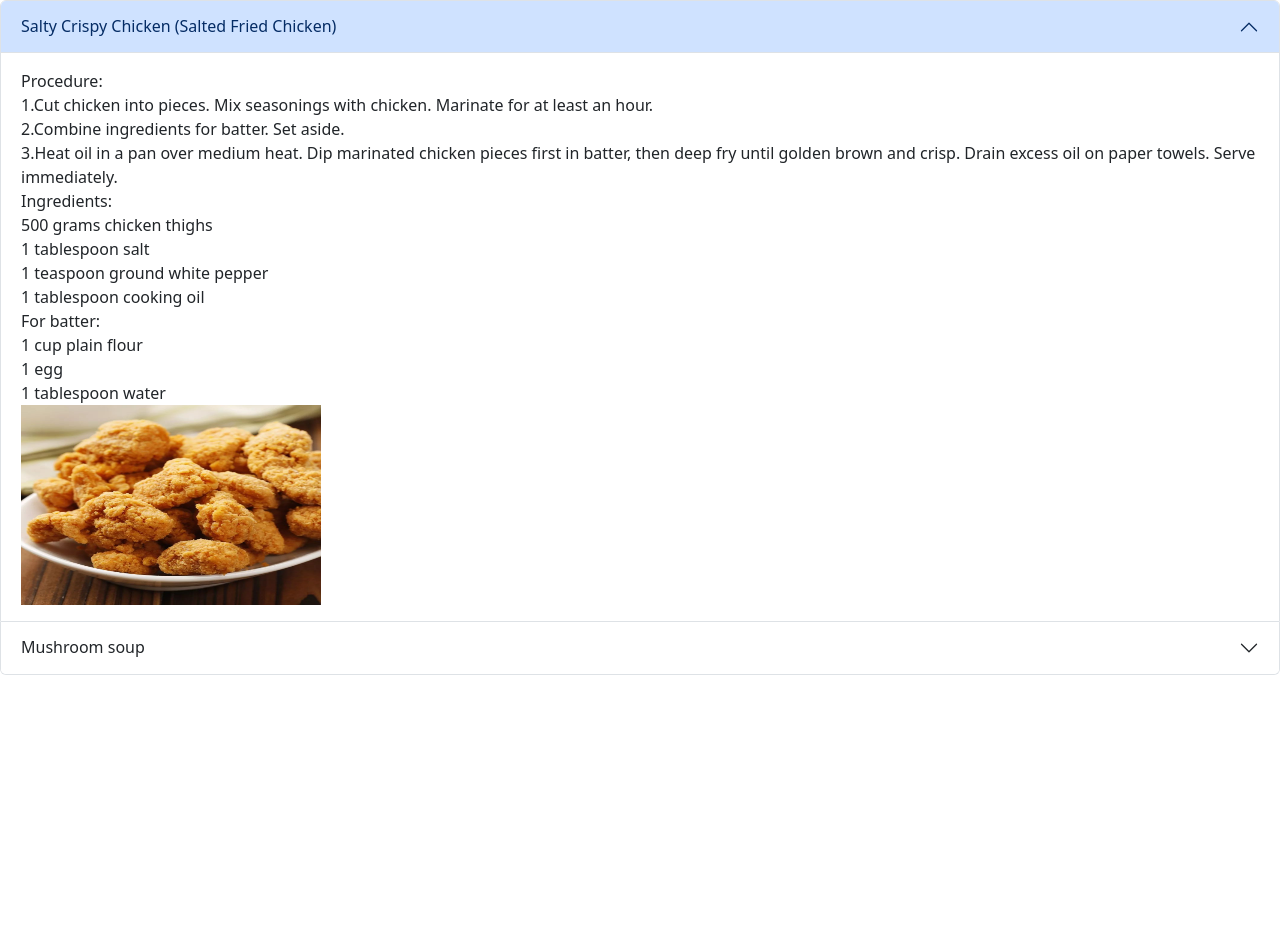
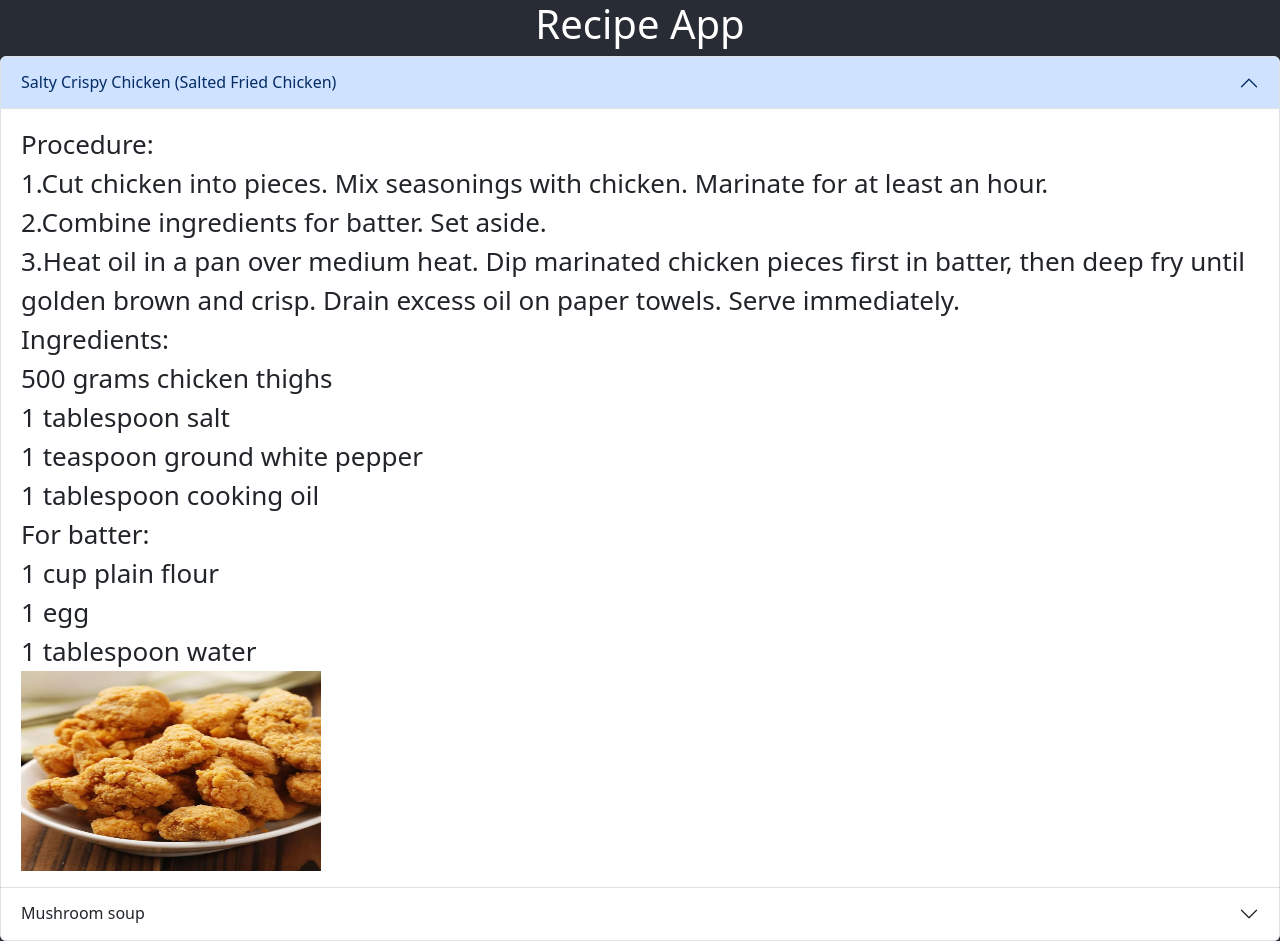
Before and after one commit to GabbyV03/cosi-103a, a React (Create React App) app in the folder recipeapp/: page / in a window 1280 px wide. Before the commit the page ends 800 px from the top, so only its background shows below. Built offline with nearby package versions, Linux system fonts and the light colour scheme.

Commit message:
Added header of the landing page

```diff
--- a/recipeapp/src/App.js
+++ b/recipeapp/src/App.js
@@ -5,7 +5,10 @@ import './App.css';
 function App() {
   return (
     <div className="App">
-      <BasicExample />
+      <header className="App-header">
+        <h1>Recipe App</h1>
+        <BasicExample />
+      </header>
     </div>
   );
 }
```
